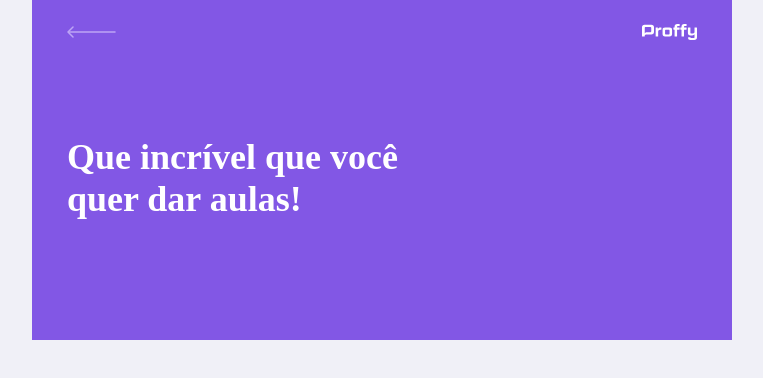
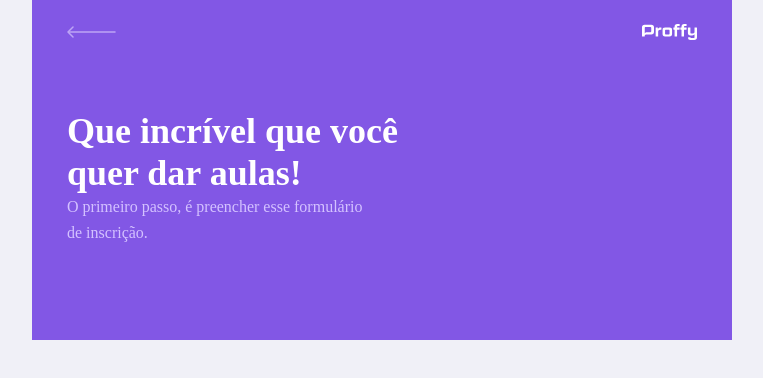
Before and after one commit to maycongc/proffy-web, a React (Create React App) app: page /give-classes in a window 1280 px wide. Shown: the top 378 px of the page, without its empty margins (258-1021 px from the left). Built offline with nearby package versions, Linux system fonts and the light colour scheme; the HTML template or start-up script is replaced by a standard one.

Commit message:
add description prop

```diff
--- a/src/components/PageHeader/styles.css
+++ b/src/components/PageHeader/styles.css
@@ -39,6 +39,13 @@
   color: var(--color-title-in-primary);
 }
 
+.page-header .header-content p {
+  max-width: 30rem;
+  font-size: 1.6rem;
+  line-height: 2.6rem;
+  color: var(--color-text-in-primary);
+}
+
 @media(min-width: 700px) {
   .page-header {
     height: 340px;
--- a/src/pages/TeacherForm/index.tsx
+++ b/src/pages/TeacherForm/index.tsx
@@ -6,7 +6,11 @@
 const TeacherForm = (): JSX.Element => {
   return (
     <div id="page-teacher-form" className="container">
-      <PageHeader title="Que incrível que você quer dar aulas!" />
+      <PageHeader
+        title="Que incrível que você quer dar aulas!"
+        description="O primeiro passo, é preencher esse
+        formulário de inscrição."
+      />
     </div>
   );
 };
```
